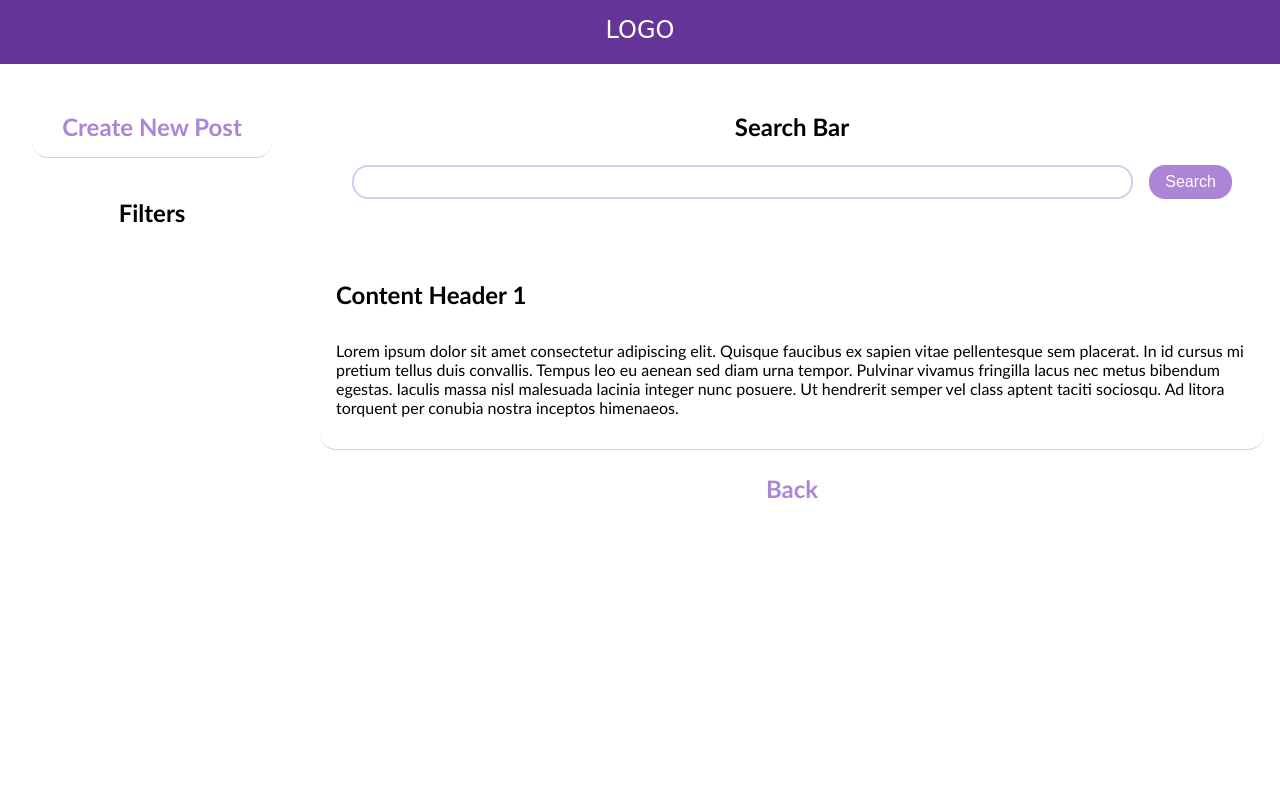
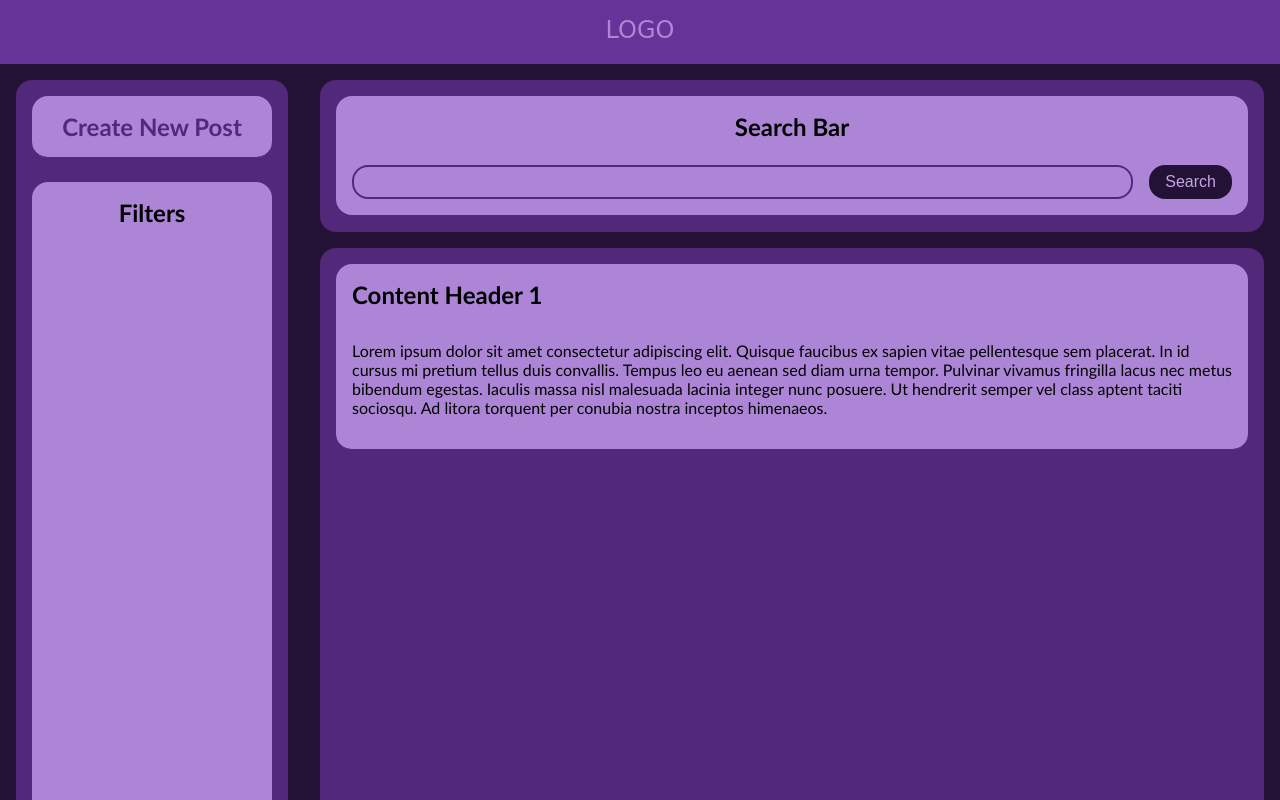
Before and after one commit to aerien33/www, a plain HTML site: page project/pages/details.html in a window 1280 px wide. Shown: the top 800 px of the page. Drawn offline with Linux system fonts and the dark colour scheme.

Commit message:
feat: add dark mode

```diff
--- a/project/pages/details.html
+++ b/project/pages/details.html
@@ -2,7 +2,7 @@
 <html lang="pl">
 <head>
     <meta charset="utf-8">
-    <meta name="viewport" content="width=device-width, initial-scale=1">
+    <meta name="viewport" content="width=device-width, height=device-height initial-scale=1">
     <title>Website Name</title>
     <meta name="description" content="Description placeholder">
     <link rel="stylesheet"  href="../styles/details.css">
@@ -12,7 +12,7 @@
     <div class="top-bar">
         <header class="top-bar__logo">LOGO</header>
     </div>
-    <div class="filters">
+    <div class="card filters">
         <div class="filters__tiles">
             <div class="tile upload__tile">
                 <h2 class="header"><a class="link upload__link" href="pages/upload.html">Create New Post</a></h2>
@@ -22,7 +22,7 @@
             </div>
         </div>
     </div>
-    <div class="content">
+    <div class="card content">
         <div class="tiles content__tiles">
             <div class="tile content__tile">
                 <h2 class="header content__header">Content Header 1</h2>
@@ -35,8 +35,8 @@
             </div>
         </div>
     </div>
-    <div class="search-bar">
-        <div class="tiles search-bar__tiles">
+    <div class="card search-bar">
+        <div class="search-bar__tiles">
             <div class="search-bar__tile">
                 <h2 class="header search-bar__header">Search Bar</h2>
                 <form class="search-bar__form">
--- a/project/styles/details.css
+++ b/project/styles/details.css
@@ -1,4 +1,8 @@
 @import "index.css";
+
+.content__tiles {
+    background-color: var(--color-background-frames);
+}
 
 .content__tile {
     border-radius: var(--border-radius);
--- a/project/styles/index.css
+++ b/project/styles/index.css
@@ -1,7 +1,8 @@
 :root{
     --font-family: "Trebuchet MS";
 
-    --color-background: #DBC9ED;
+    --color-background: #FFF;
+    --color-background-frames: #DBC9ED;
     --color-background-light: #F2ECF9;
     --color-primary: #663399;
     --color-accent: #AD85D6;
@@ -26,11 +27,40 @@
     --border-radius: 1rem;
 }
 
+@media (prefers-color-scheme: dark) {
+    :root{
+        --color-background: #241236;
+        --color-background-frames: #52297A;
+        --color-background-light: #C4A7E2;
+        --color-primary: #663399;
+        --color-accent: #52297A;
+        --color-accent-light: #52297A;
+        --color-accent-dark: #241236;
+
+        --color-link: var(--color-accent);
+        --color-hover: var(--color-accent-dark);
+        --color-active: var(--color-accent-light);
+
+        --color-text: #000;
+        --color-text-hover: var(--color-background-light);
+        --color-text-active: var(--color-background-light);
+
+        --color-white: #AD85D6;
+        --color-black: #000;
+    }
+}
+
 body {
     box-sizing: border-box;
     font-family: var(--font-family), system-ui, sans-serif;
     margin: 0;
     padding: 0;
+}
+
+@media (prefers-color-scheme: dark) {
+    body {
+        color: var(--color-text);
+    }
 }
 
 .page {
@@ -44,7 +74,7 @@ body {
         "footer"
         "search-bar";
     gap: 1rem;
-    background-color: var(--color-white);
+    background-color: var(--color-background);
 }
 
 .top-bar { grid-area: top-bar; }
@@ -60,7 +90,7 @@ body {
 .card {
     margin-left: 1rem;
     margin-right: 1rem;
-    background-color: var(--color-background);
+    background-color: var(--color-background-frames);
 }
 
 .tiles {
@@ -73,6 +103,12 @@ body {
     padding: 1rem;
     background-color: var(--color-white);
     border-bottom: 1px solid var(--color-background);
+}
+
+@media(prefers-color-scheme: dark) {
+    .tile {
+        border-bottom: 1px solid var(--color-background-frames);
+    }
 }
 
 .header {
@@ -96,7 +132,7 @@ body {
 
 .input {
     width: 90%;
-    border: 2px solid var(--color-background);
+    border: 2px solid var(--color-background-frames);
     color: var(--color-primary);
     background-color: var(--color-white);
     border-radius: var(--border-radius);
@@ -122,7 +158,24 @@ body {
 
 .button:active {
     color: var(--color-text-active);
-    background-color: var(--color-active);
+    background-color: var(--color-accent-dark);
+}
+
+@media(prefers-color-scheme: dark) {
+    .button {
+        color: var(--color-background-light);
+        background-color: var(--color-accent-dark);
+    }
+
+    .button:hover {
+        color: var(--color-accent-dark);
+        background-color: var(--color-white);
+    }
+
+    .button:active {
+        color: var(--color-text-active);
+        background-color: var(--color-accent-dark);
+    }
 }
 
 .top-bar {
@@ -137,7 +190,7 @@ body {
     text-align: center;
     font-family: "American Typewriter", cursive, var(--font-family);
     font-size: var(--font-size-large);
-    color: var(--color-text);
+    color: var(--color-white);
 }
 
 .filters {
@@ -224,6 +277,12 @@ body {
     margin-right: 0.5rem;
 }
 
+@media (prefers-color-scheme: dark) {
+    .footer {
+        color: var(--color-accent);
+    }
+}
+
 @media(min-width: 48rem) {
     .page {
         grid-template-columns: 18rem 1fr 14rem;
--- a/project/styles/upload.css
+++ b/project/styles/upload.css
@@ -14,10 +14,22 @@
     text-align: center;
 }
 
+@media(prefers-color-scheme: dark) {
+    .content__tiles {
+        background-color: var(--color-background);
+    }
+}
+
 .form__tile {
     padding: 2rem;
-    background-color: var(--color-background);
+    background-color: var(--color-background-frames);
     border-radius: var(--border-radius);
+}
+
+@media(prefers-color-scheme: dark) {
+    .form__tile {
+        background-color: var(--color-white);
+    }
 }
 
 .upload__header {
@@ -39,6 +51,12 @@
 
 .upload__label {
     font-size: 1rem;
+}
+
+@media(prefers-color-scheme: dark) {
+    .input {
+        background-color: var(--color-background-light);
+    }
 }
 
 .upload__input {
```
